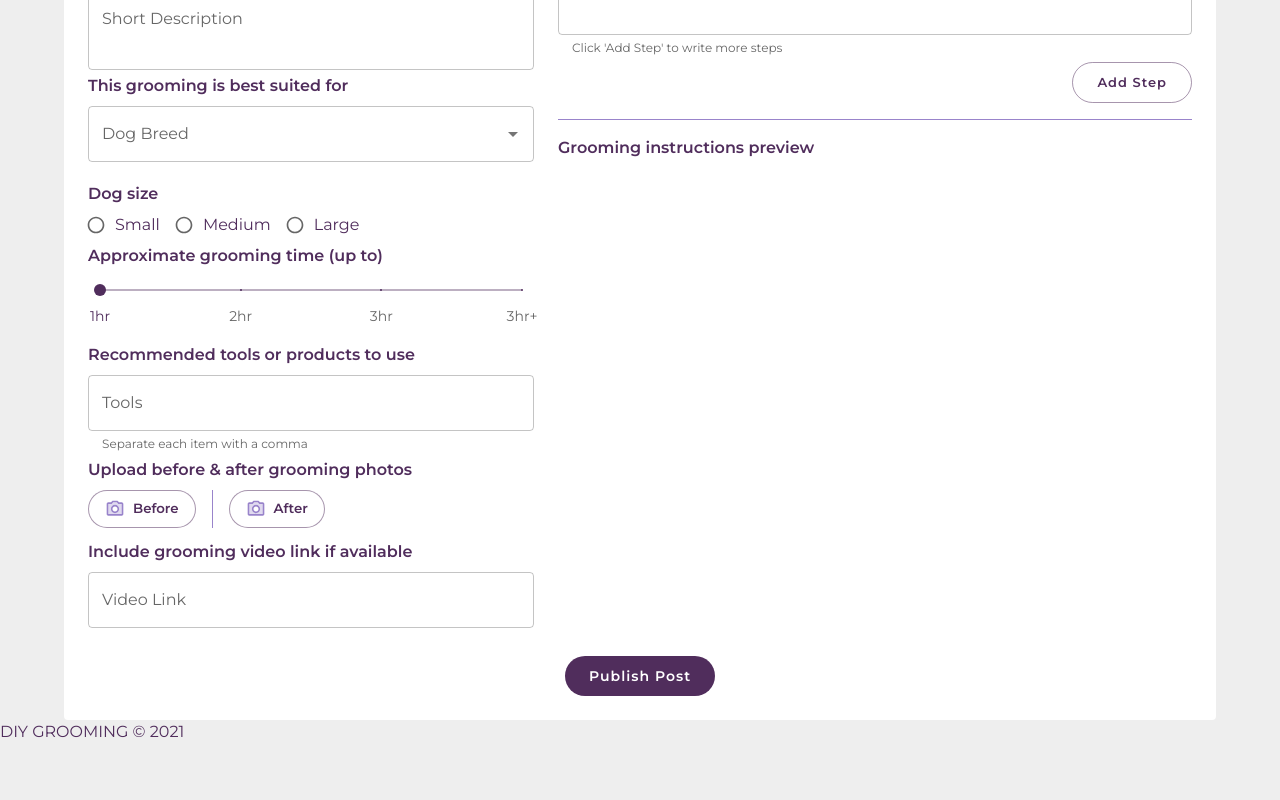
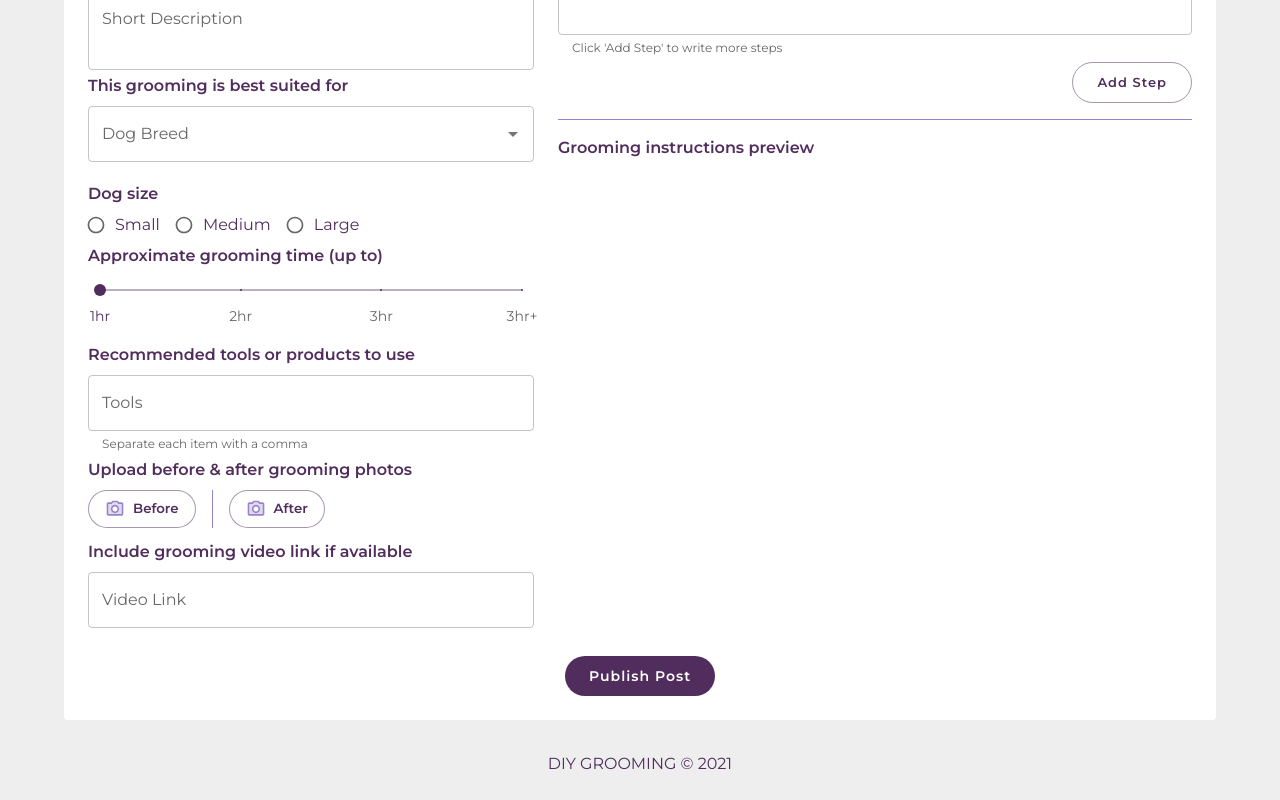
Before and after one commit to winny1212/client-frontend, a React (Create React App) app: page /posts/new in a window 1280 px wide. Shown: the part 477-1277 px from the top of the page. Before the commit the page ends 1221 px from the top, so only its background shows below. Built offline with nearby package versions, Linux system fonts and the light colour scheme.

Commit message:
Adjust footer and rename FormLayout to BaseLayout for reusability

```diff
--- a/src/components/footer/Footer.js
+++ b/src/components/footer/Footer.js
@@ -1,11 +1,12 @@
 import React from 'react';
 import { getYear } from '../../utils/general';
+import Box from '@mui/material/Box';
 
 const Footer = () => {
   return (
-    <footer>
+    <Box component="footer" sx={{ p: '1.5rem', pt: '2rem', margin: 'auto' }}>
       <p>DIY GROOMING &copy; {getYear()}</p>
-    </footer>
+    </Box>
   );
 };
 
--- a/src/components/posts/forms/PostForm.js
+++ b/src/components/posts/forms/PostForm.js
@@ -3,7 +3,7 @@ import React, { useState } from 'react';
 // Components & Data
 import StepsForm from './StepsForm';
 // import breeds from '../../../data/breedsData.js';
-import FormLayout from '../../shared/FormLayout';
+import BaseLayout from '../../shared/BaseLayout';
 // import FormInput from '../../shared/FormInput';
 // import FormHint from '../../shared/FormHint';
 
@@ -59,7 +59,7 @@ function PostForm() {
   };
 
   return (
-    <FormLayout>
+    <BaseLayout>
       <form onSubmit={handlePublish} noValidate>
         <Grid container direction="row" spacing={3}>
           <Grid item xs={12} md={5}>
@@ -88,7 +88,7 @@ function PostForm() {
           </Grid>
         </Grid>
       </form>
-    </FormLayout>
+    </BaseLayout>
   );
 }
 
--- a/src/components/shared/FormLayout.js
+++ b/src/components/shared/BaseLayout.js
@@ -2,7 +2,7 @@
 // import Box from '@mui/material/Box';
 import Paper from '@mui/material/Paper';
 
-const FormLayout = ({ children }) => {
+const BaseLayout = ({ children }) => {
   return (
     <>
       <Paper elevation={0} sx={{ p: '1.5rem' }}>
@@ -12,4 +12,4 @@ const FormLayout = ({ children }) => {
   );
 };
 
-export default FormLayout;
+export default BaseLayout;
--- a/src/views/post/PostId.js
+++ b/src/views/post/PostId.js
@@ -5,6 +5,9 @@ import { API } from '../../api';
 import { useSelector } from 'react-redux';
 import Header from '../../components/layout/Header';
 import Post from '../../components/posts/post/Post';
+
+// MUI
+import Container from '@mui/material/Container';
 
 const PostId = () => {
   // define the post/:id params from App.js
@@ -30,9 +33,11 @@ const PostId = () => {
   return (
     <>
       <Header title={post.title} />
-      <Post post={post} />
-      <h3>Comment Form</h3>
-      <h3>Comments</h3>
+      <Container maxWidth="lg">
+        <Post post={post} />
+        <h3>Comment Form</h3>
+        <h3>Comments</h3>
+      </Container>
     </>
   );
 };
```
